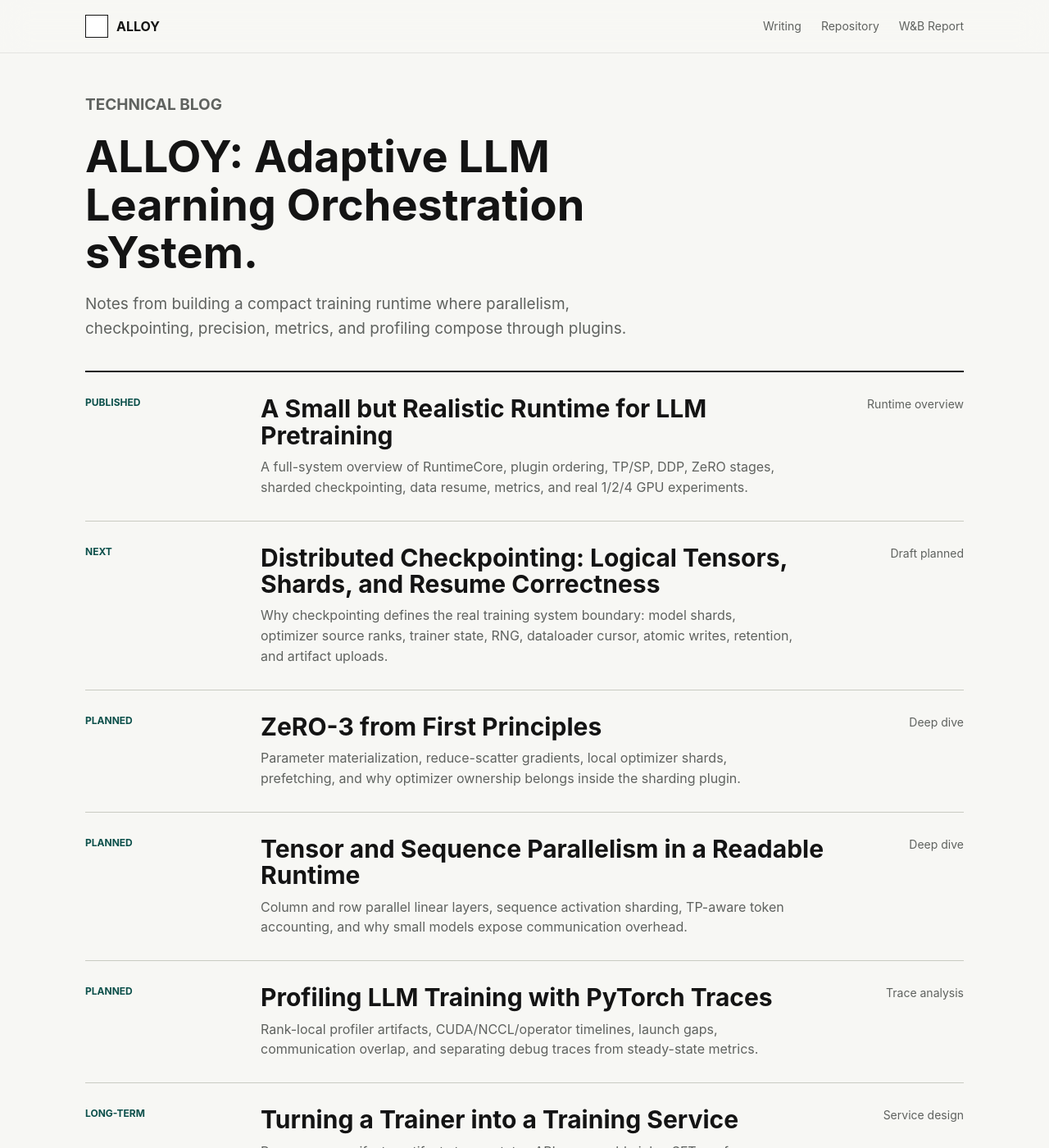
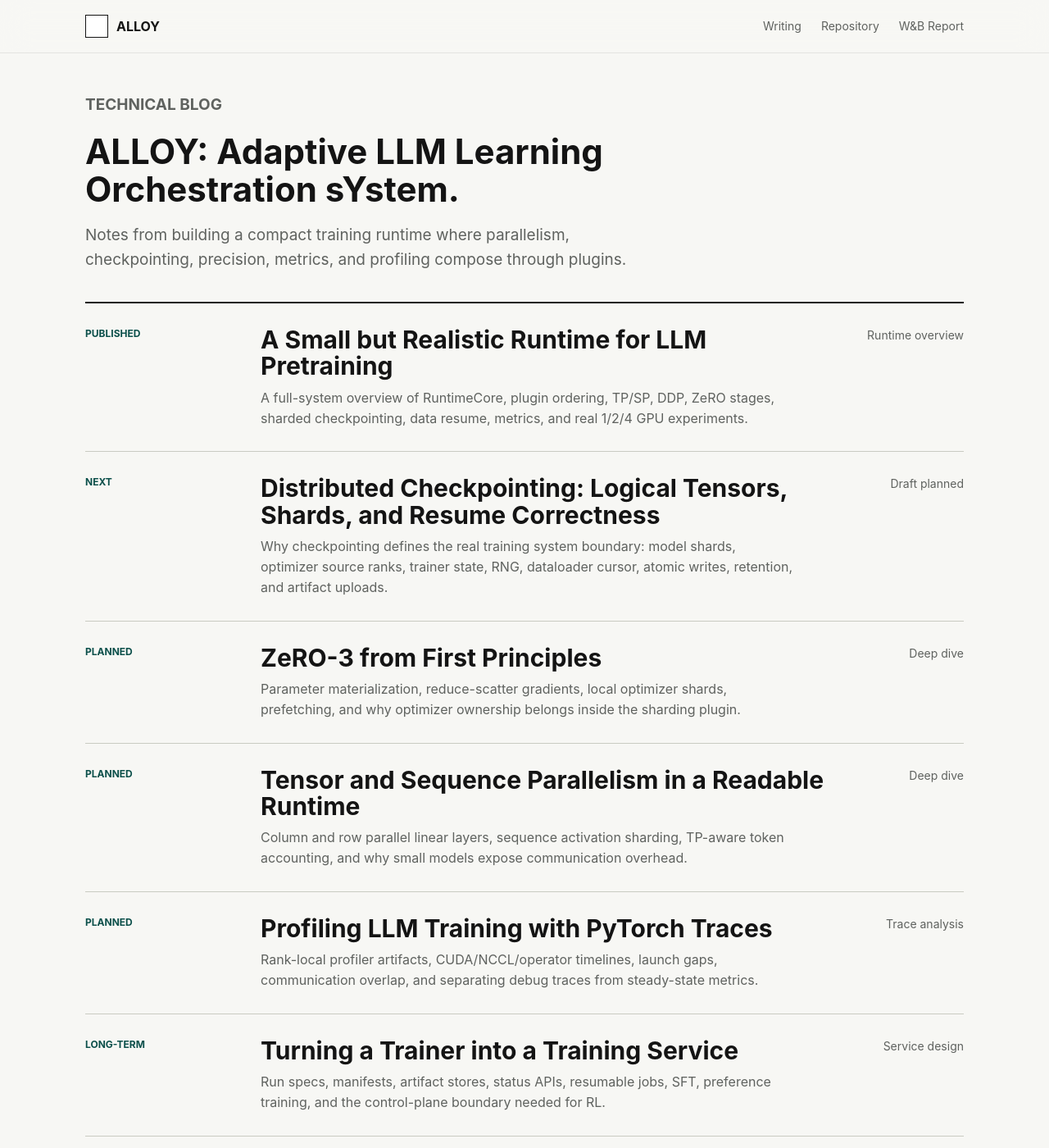
Before and after one commit to xing7code/maltos-blog, a Jekyll site: the page index.html, which Jekyll copies as it is, in a window 1280 px wide and 1400 px high. Shown: the whole window at 82% size. Built offline with Jekyll 4.4.1, drawn with Linux system fonts in a browser that asks for light colours.

```diff
--- a/_config.yml
+++ b/_config.yml
@@ -1,7 +1,7 @@
 title: ALLOY
 description: Modular infrastructure notes for LLM pretraining and post-training systems.
 url: ""
-baseurl: ""
+baseurl: "/alloy-blog"
 markdown: kramdown
 highlighter: rouge
 
--- a/styles.css
+++ b/styles.css
@@ -350,7 +350,7 @@ h1 {
 
 .page-title.compact h1 {
   max-width: 760px;
-  font-size: clamp(34px, 4.4vw, 54px);
+  font-size: clamp(28px, 3.4vw, 42px);
 }
 
 .page-title h1 {
```
